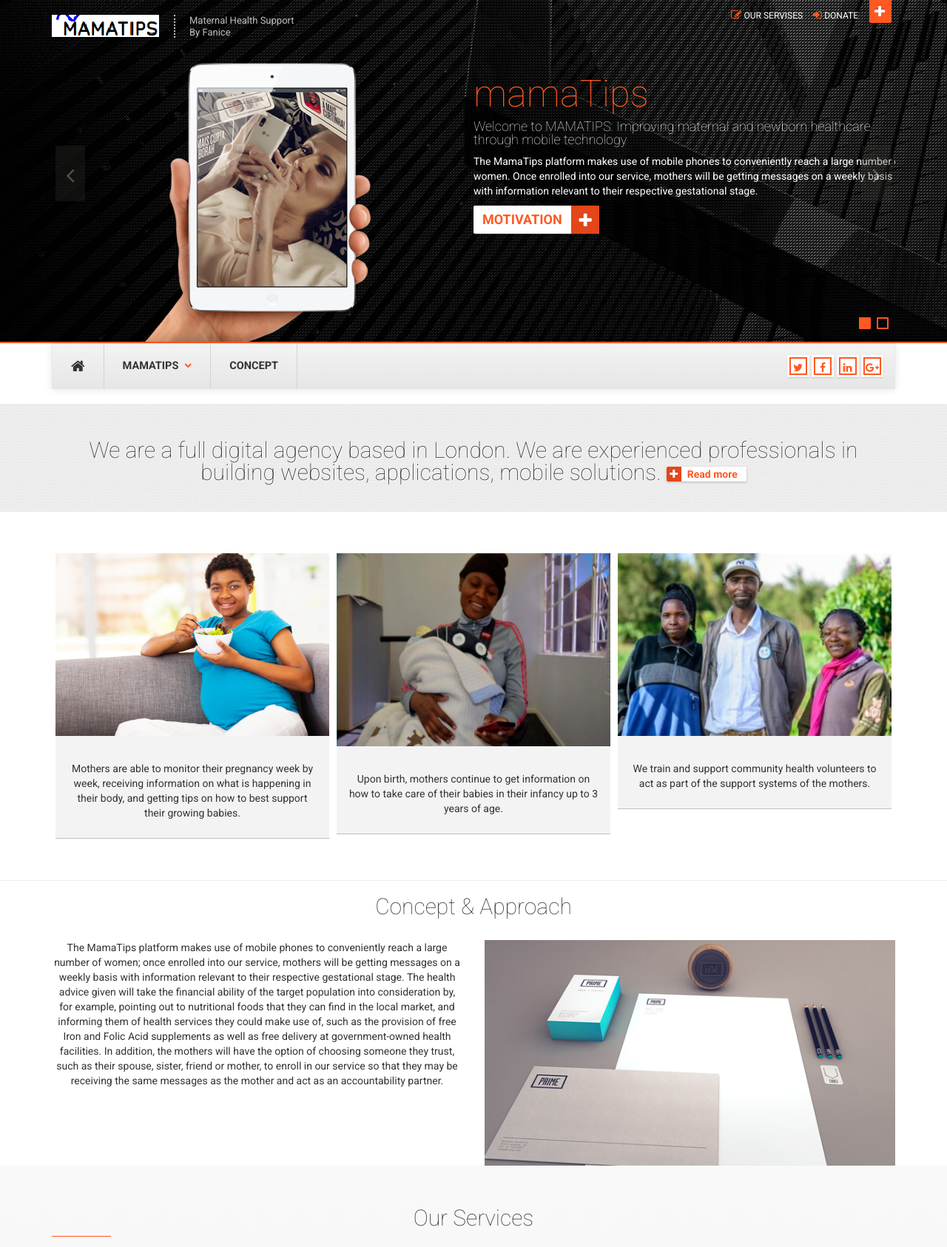
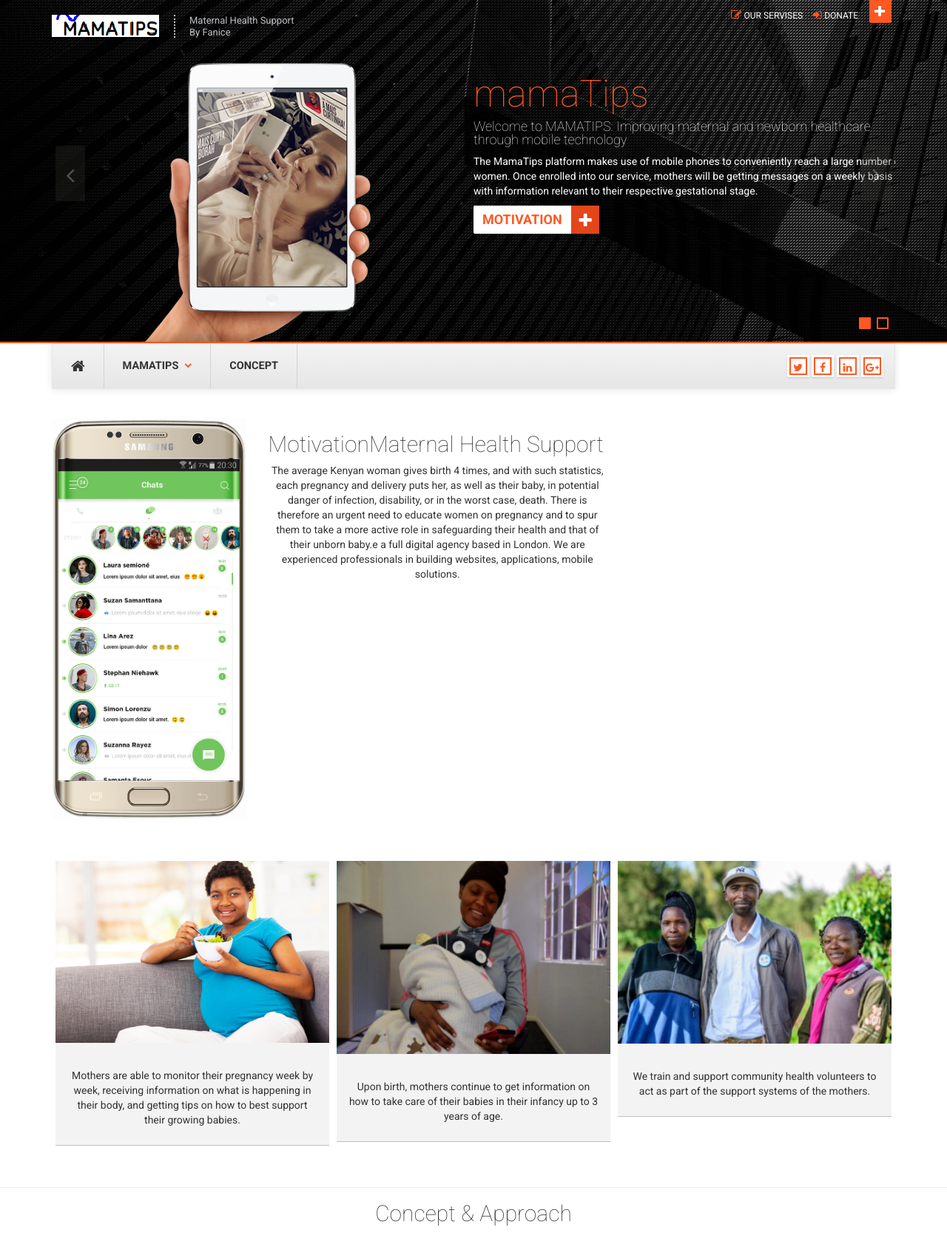
Before and after one commit to Viscount-S/mamatipsHealth, a Django app: page / in a window 1280 px wide. Shown: the top 1686 px of the page at 74% size. Run offline with Django 3.2, Linux system fonts and the light colour scheme; some libraries are stand-ins or nearby versions.

Commit message:
v2.0 stable code

```diff
--- a/mamaTipsHome/templates/mamaTipsHome/fromGit.html
+++ b/mamaTipsHome/templates/mamaTipsHome/fromGit.html
@@ -47,7 +47,9 @@
   <link href="{% static 'mamatipshome/css/style.css' %}" rel="stylesheet">
 
   <!--Your custom colour override - predefined colours are: colour-blue.css, colour-green.css, colour-lavander.css, orange is default-->
-  <link href="#" id="colour-scheme" rel="stylesheet">
+
+
+
 
   <!-- =======================================================
     Theme Name: Flexor
@@ -273,14 +275,44 @@
   <!-- ======== @Region: #content ======== -->
   <div id="content">
     <!-- Mission Statement -->
-    <div class="mission text-center block block-pd-sm block-bg-noise">
-      <div class="container">
-        <h2 class="text-shadow-white">
-            We are a full digital agency based in London. We are experienced professionals in building websites, applications, mobile solutions.
-            <a href="about.html" class="btn btn-more"><i class="fa fa-plus"></i>Read more</a>
-          </h2>
+      <!-- new boot injection -->
+
+      <section id="about-us" class="about-us padd-section wow fadeInUp">
+    <div class="container">
+      <div class="row justify-content-center">
+
+        <div class="col-md-5 col-lg-3">
+          <img src="{% static 'mamaTipsHome/injectionBootimg/img/about-img.png' %}" alt="About">
+        </div>
+
+        <div class="col-md-7 col-lg-5">
+          <div class="about-content">
+
+            <h2><span>Motivation</span>Maternal Health Support</h2>
+            <p><p align="center">The average Kenyan woman gives birth 4 times, and with such statistics, each pregnancy and delivery puts her,
+          as well as their baby, in potential danger of infection, disability, or in the worst case, death. There is therefore
+          an urgent need to educate women on pregnancy and to spur them to take a more active role in safeguarding their health
+          and that of their unborn baby.e a full digital agency based in London. We are experienced professionals in building websites,
+          applications, mobile solutions.</p>
+
+<!--
+            <ul class="list-unstyled">
+              <li><i class="fa fa-angle-right"></i>Creative Design</li>
+              <li><i class="fa fa-angle-right"></i>Retina Ready</li>
+              <li><i class="fa fa-angle-right"></i>Easy to Use</li>
+              <li><i class="fa fa-angle-right"></i>Unlimited Features</li>
+              <li><i class="fa fa-angle-right"></i>Unlimited Features</li>
+            </ul>
+            -->
+
+          </div>
+        </div>
+
       </div>
     </div>
+  </section>
+      <!-- new boot injection -->
+
     <!--Showcase-->
     <div class="showcase block block-border-bottom-grey">
       <div class="container">
```
